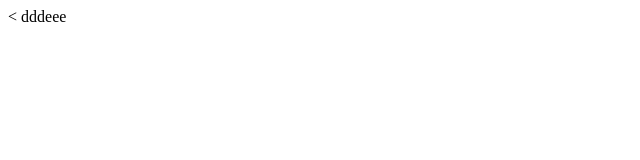
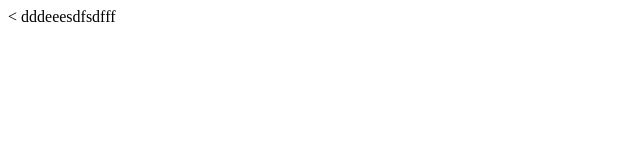
Before and after one commit to vroombong/toz, a plain HTML site: page sub.html in a window 1280 px wide. Shown: the full height of the page, 0-640 px from the left. Drawn offline with Linux system fonts and the light colour scheme.

Commit message:
6th commit

```diff
--- a/sub.html
+++ b/sub.html
@@ -5,6 +5,6 @@
 	<title>Document</title>
 </head>
 <body>
-	dddeee
+	dddeeesdfsdfff
 </body>
 </html>
```
